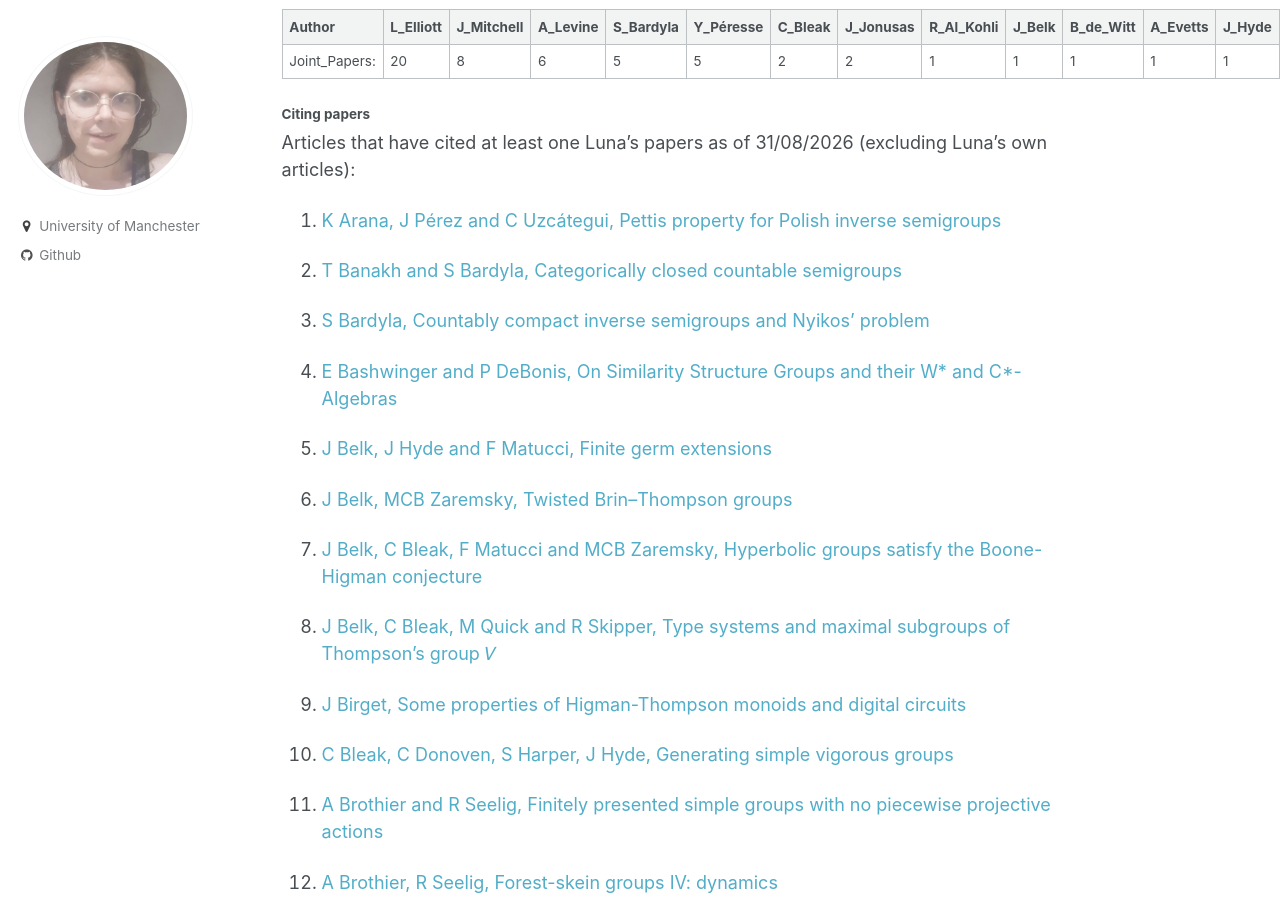
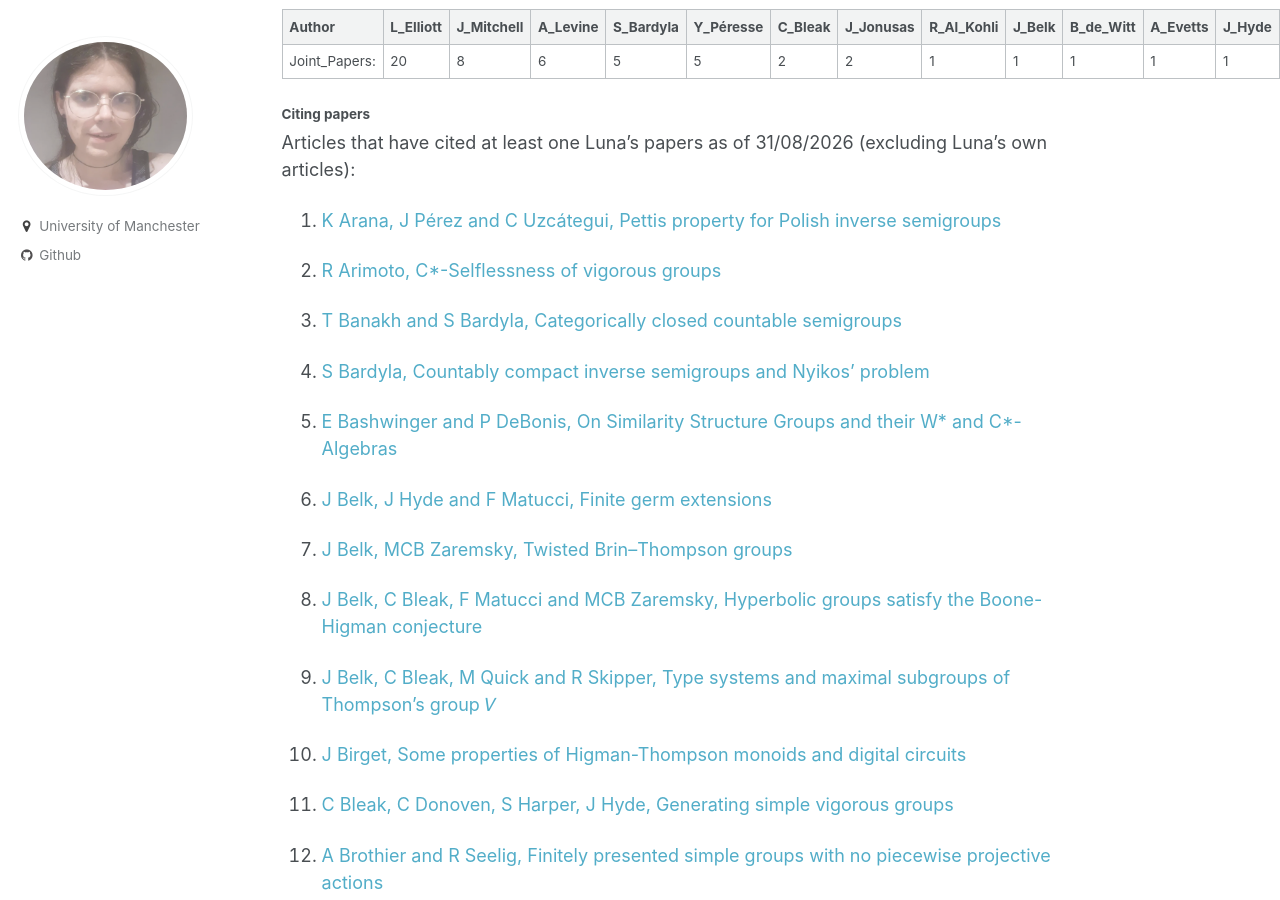
Before and after one commit to le27/L-Elliott, a Jekyll site: the page built from _pages/papers.md, in a window 1280 px wide and 900 px high, scrolled down 2547 px. Built offline with Jekyll 4.4.1, drawn with Linux system fonts in a browser that asks for light colours; formulas are drawn with MathJax 3.

Commit message:
Add new citations to papers.md

```diff
--- a/_pages/papers.md
+++ b/_pages/papers.md
@@ -86,6 +86,8 @@ Average paper length: $$(37+17+52+39+10+21+9+19+23+38+23+22+21+10+12+13+43+12+21
 Articles that have cited at least one Luna's papers as of 31/08/2026 (excluding Luna's own articles):
 
 1. [K Arana, J Pérez and C Uzcátegui, Pettis property for Polish inverse semigroups](https://arxiv.org/pdf/2203.14146)
+
+1. [R Arimoto, C*-Selflessness of vigorous groups](https://arxiv.org/pdf/2609.29399)
 
 1. [T Banakh and S Bardyla, Categorically closed countable semigroups](https://arxiv.org/pdf/2111.14154)
 
@@ -216,3 +218,5 @@ monoids of omega-categorical structures](https://repositum.tuwien.at/bitstream/2
 [Leavitt path algebras](https://link.springer.com/chapter/10.1007/978-1-4471-7344-1_1)
 
 [Generic groups](https://arxiv.org/abs/2503.11772)
+
+[C* vigorous](https://arxiv.org/pdf/2609.29399)
```
